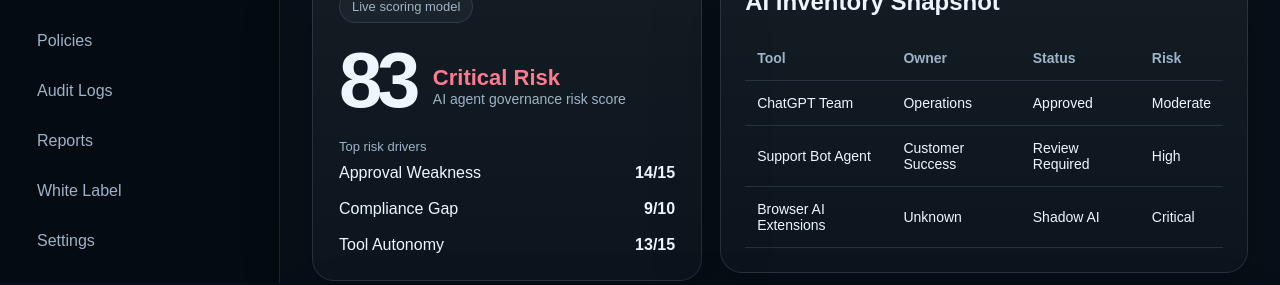
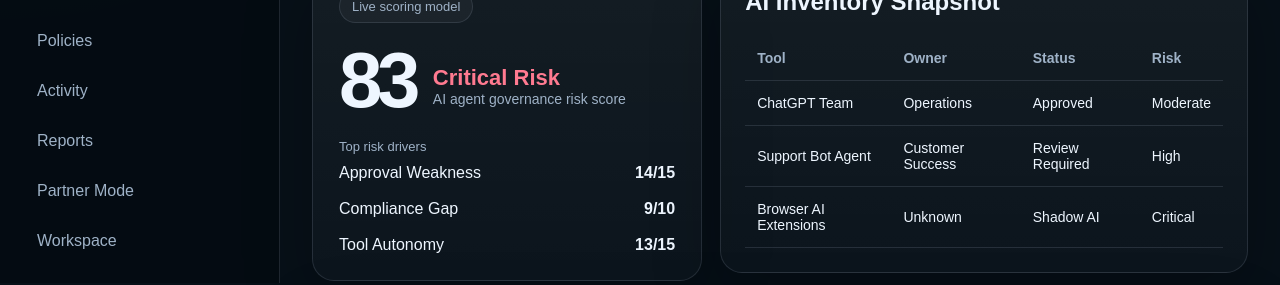
Before and after one commit to bisniskhusus019-hub/aura-guard-enterprise-os, a Next.js app: page /dashboard in a window 1280 px wide. Shown: the part 517-802 px from the top of the page. Built offline with nearby package versions, Linux system fonts and the light colour scheme; no server answers.

Commit message:
Point configuration nav to workspace page

```diff
--- a/components/dashboard-shell.tsx
+++ b/components/dashboard-shell.tsx
@@ -12,10 +12,10 @@ const navItems = [
   { label: "Compliance", href: "/dashboard/compliance" },
   { label: "Vendors", href: "/dashboard/vendors" },
   { label: "Policies", href: "/dashboard/policies" },
-  { label: "Audit Logs", href: "/dashboard/audit-logs" },
+  { label: "Activity", href: "/dashboard/audit-logs" },
   { label: "Reports", href: "/dashboard/reports" },
-  { label: "White Label", href: "/dashboard/white-label" },
-  { label: "Settings", href: "/dashboard/settings" },
+  { label: "Partner Mode", href: "/dashboard/white-label" },
+  { label: "Workspace", href: "/dashboard/workspace" },
 ];
 
 export function DashboardShell({ children, activeHref = "/dashboard" }: { children: ReactNode; activeHref?: string }) {
@@ -26,9 +26,7 @@ export function DashboardShell({ children, activeHref = "/dashboard" }: { childr
         <div className="sidebar-subtitle">Enterprise AI Governance OS</div>
         <nav className="nav-list">
           {navItems.map((item) => (
-            <Link className={item.href === activeHref ? "nav-item active" : "nav-item"} href={item.href} key={item.href}>
-              {item.label}
-            </Link>
+            <Link className={item.href === activeHref ? "nav-item active" : "nav-item"} href={item.href} key={item.href}>{item.label}</Link>
           ))}
         </nav>
       </aside>
```
